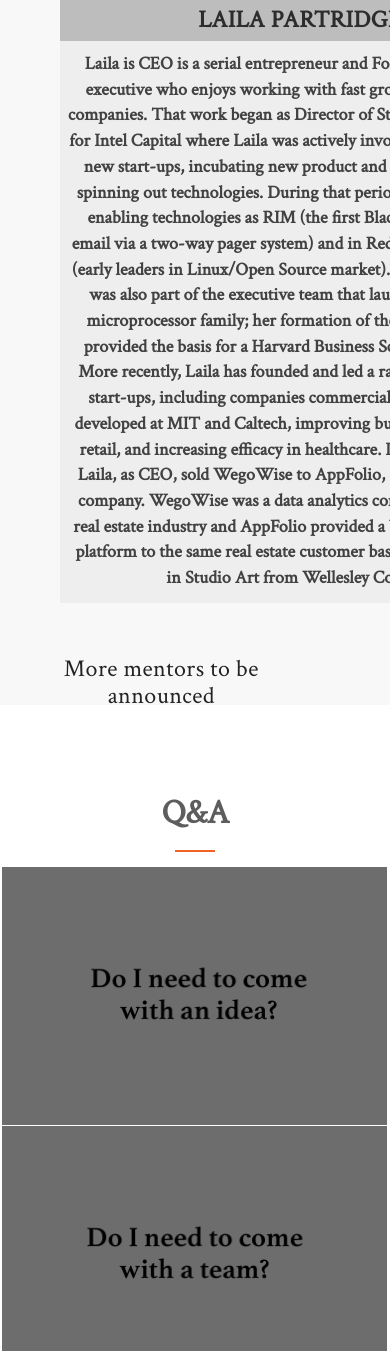
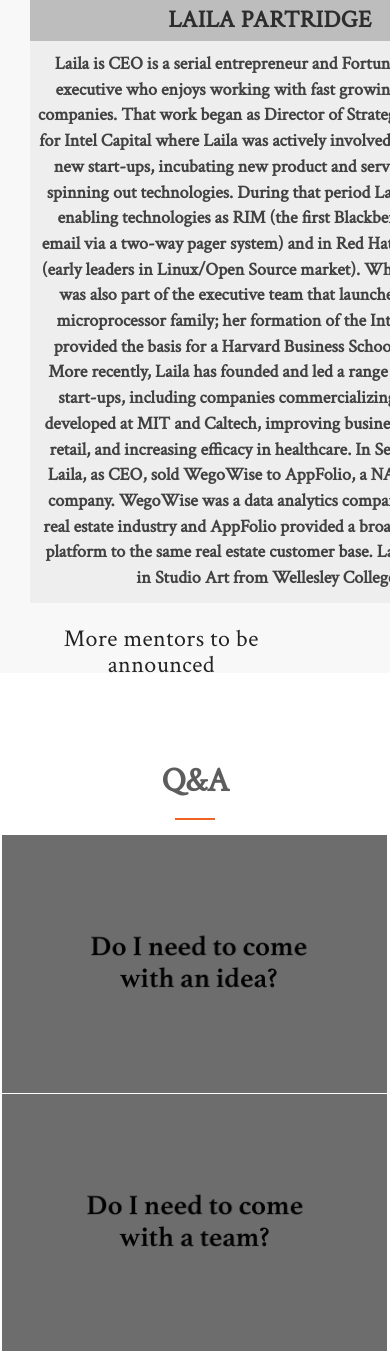
Before and after one commit to yunaganyh/weStartStartupWeekend, a PHP site: page / in a window 390 px wide; the page is wider, and only the part inside the window is pictured. Shown: the part 4144-5495 px from the top of that part. Run offline with PHP 8.4, Linux system fonts and the light colour scheme; some libraries are stand-ins or nearby versions.

Commit message:
heroku looks different

```diff
--- a/css/style.css
+++ b/css/style.css
@@ -671,10 +671,10 @@ section#mentor {
 	padding: 0 12px 12px 8px;
 }
 
-.col-md-6 {
+/*.col-md-6 {
 	padding-left: 45px;
 	padding-bottom: 32px;
-}
+}*/
 
 .announcement-item {
 	width: 100%;
```
